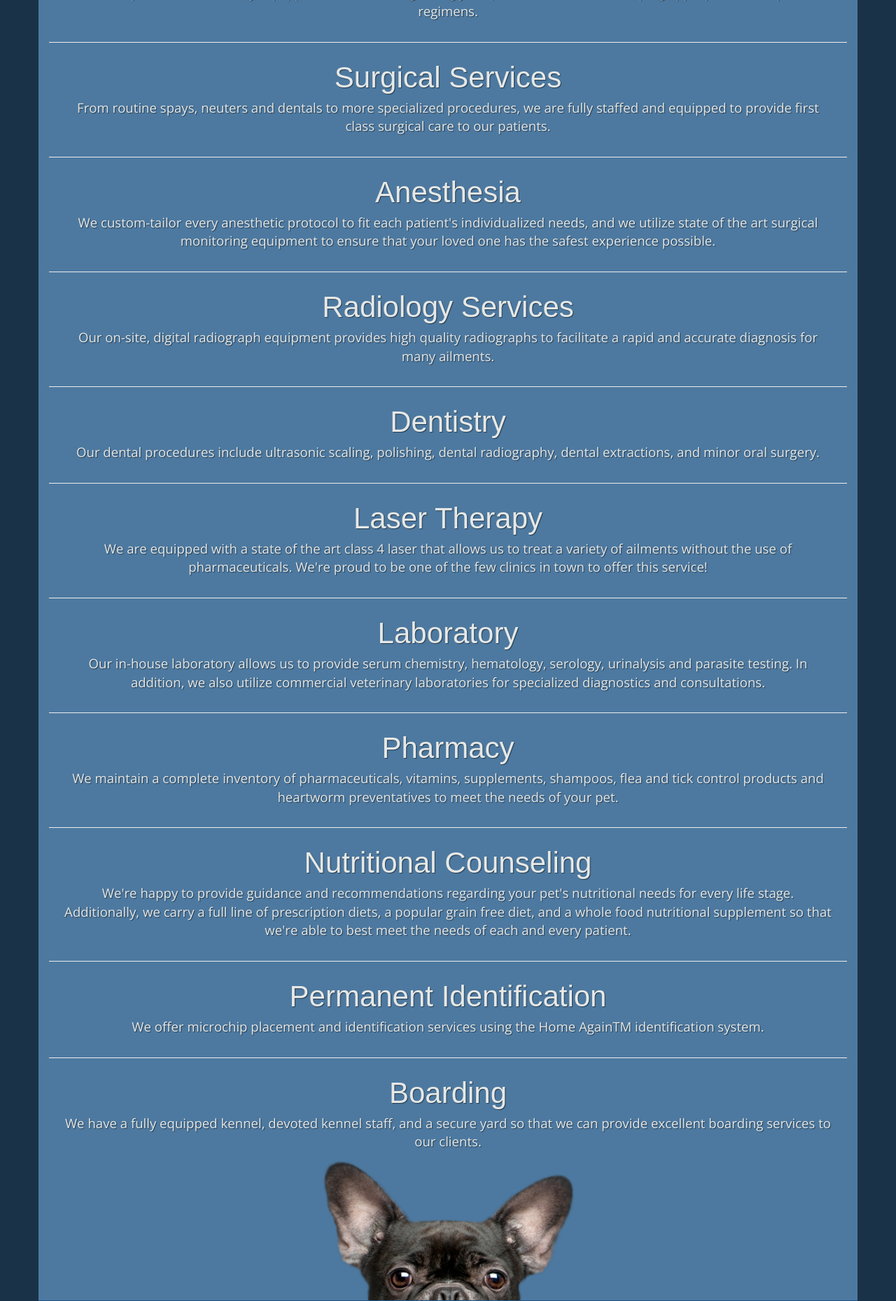
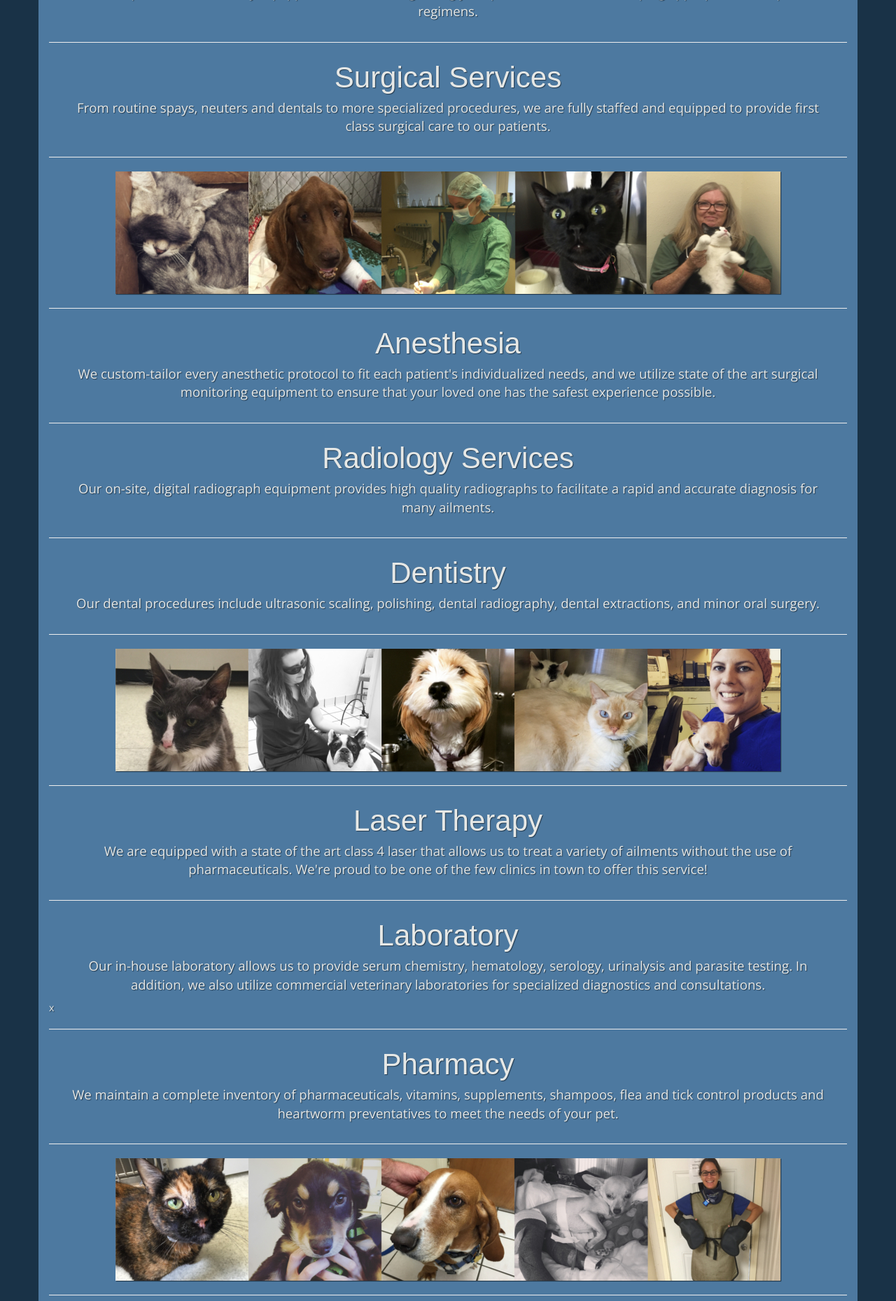
Before and after one commit to elikmiller/companionahoakhill, a Flask app: page /our_services in a window 1280 px wide. Shown: the part 616-2475 px from the top of the page at 70% size. Run offline with Flask 2, Linux system fonts and the light colour scheme; some libraries are stand-ins or nearby versions; some web fonts are replaced.

Commit message:
Added collages

```diff
--- a/templates/home.html
+++ b/templates/home.html
@@ -32,7 +32,7 @@ Home
 		</div>
 	</div>
 	<div class="hidden-xs col-sm-5">
-		<img class="img-responsive center-block shadow" src="static/img/cropped/dog_2.jpg">
+		<img class="img-responsive center-block shadow" src="static/img/cropped/puppy.jpg">
 	</div>
 </div>
 
--- a/templates/our_services.html
+++ b/templates/our_services.html
@@ -41,6 +41,14 @@ Our Services
 	</div>
 </div>
 
+<hr class="hidden-xs">
+
+<div class="row">
+	<div class="hidden-xs col-sm-12">
+		<img class="center-block img-responsive shadow" src="/static/img/cropped/collage_1.jpg">
+	</div>
+</div>
+
 <hr>
 
 <div class="row">
@@ -74,6 +82,14 @@ Our Services
 	</div>
 </div>
 
+<hr class="hidden-xs">
+
+<div class="row">
+	<div class="hidden-xs col-sm-12">
+		<img class="center-block img-responsive shadow" src="/static/img/cropped/collage_2.jpg">
+	</div>
+</div>
+
 <hr>
 
 <div class="row">
@@ -94,7 +110,7 @@ Our Services
 			<p>Our in-house laboratory allows us to provide serum chemistry, hematology, serology, urinalysis and parasite testing. In addition, we also utilize commercial veterinary laboratories for specialized diagnostics and consultations.</p>
 		</div>
 	</div>
-</div>
+</div>x
 
 <hr>
 
@@ -104,6 +120,14 @@ Our Services
 			<div class="content-title">Pharmacy</div>
 			<p>We maintain a complete inventory of pharmaceuticals, vitamins, supplements, shampoos, flea and tick control products and heartworm preventatives to meet the needs of your pet.</p>
 		</div>
+	</div>
+</div>
+
+<hr class="hidden-xs">
+
+<div class="row">
+	<div class="hidden-xs col-sm-12">
+		<img class="center-block img-responsive shadow" src="/static/img/cropped/collage_3.jpg">
 	</div>
 </div>
 
```
Also changed, not shown: static/img/cropped/cats.jpg, static/img/cropped/collage_1.jpg (added), static/img/cropped/collage_2.jpg (added), static/img/cropped/collage_3.jpg (added), static/img/cropped/puppy.jpg, static/img/cropped/reggie.jpg.
